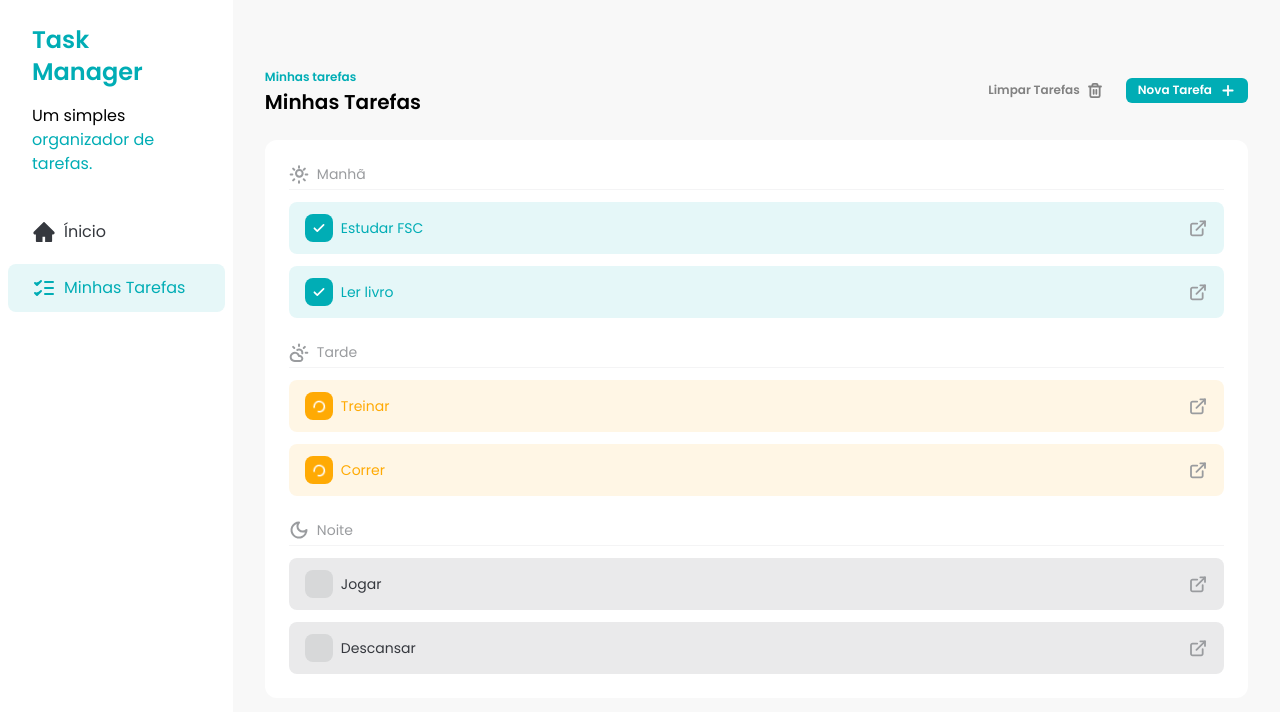
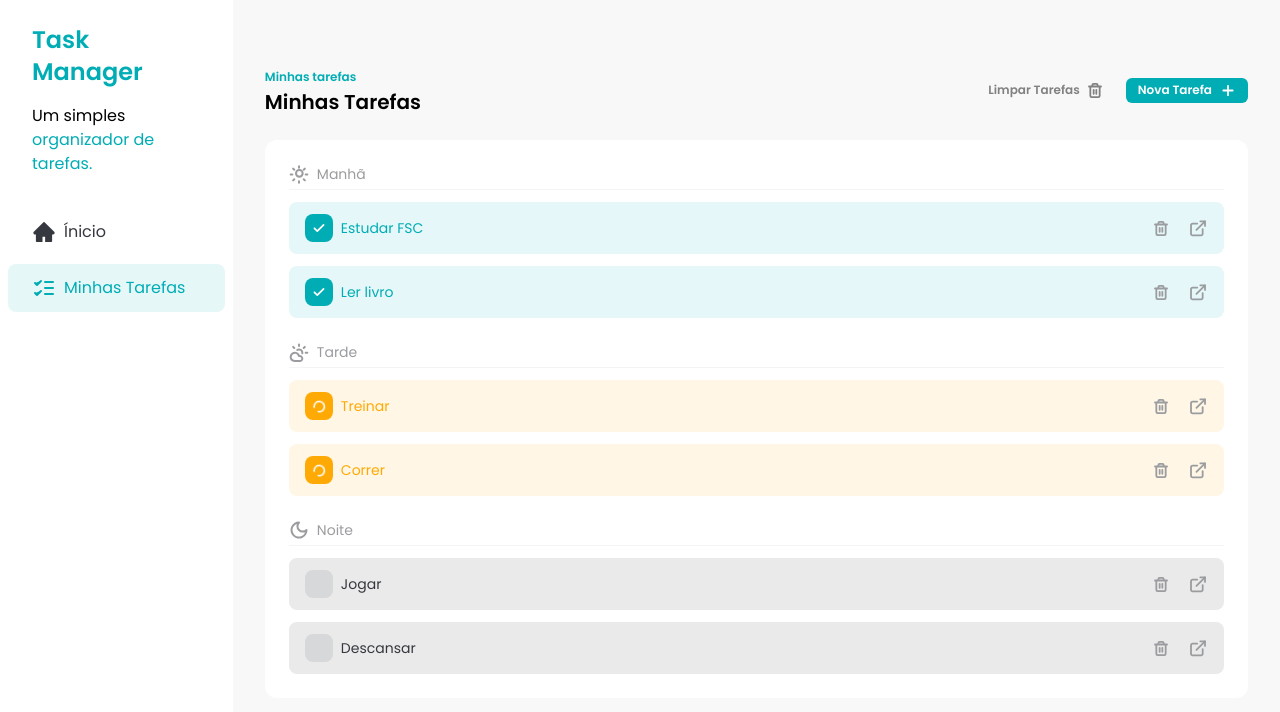
Before and after one commit to andressouza25/fsc-task-frontend, a React (Vite) app: page / in a window 1280 px wide. Shown: the top 712 px of the page. Built offline with nearby package versions, Linux system fonts and the light colour scheme.

Commit message:
feat: ensure task can be deleted

```diff
--- a/src/components/Button.jsx
+++ b/src/components/Button.jsx
@@ -1,4 +1,4 @@
-const Button = ({ children, variant = 'primary' }) => {
+const Button = ({ children, variant = 'primary', ...rest }) => {
   const getVariantClasses = () => {
     if (variant === 'primary') {
       return 'bg-[#00ADB5] text-white'
@@ -12,6 +12,7 @@ const Button = ({ children, variant = 'primary' }) => {
   return (
     <button
       className={`flex items-center gap-2 rounded-md px-3 py-1 text-xs font-semibold transition hover:opacity-80 ${getVariantClasses()} `}
+      {...rest}
     >
       {children}
     </button>
--- a/src/components/TaskItem.jsx
+++ b/src/components/TaskItem.jsx
@@ -1,8 +1,10 @@
 import CheckIcon from '../assets/icons/check.svg?react'
 import LoaderIcon from '../assets/icons/loader.svg?react'
 import DetailsIcon from '../assets/icons/details.svg?react'
+import TrashIcon from '../assets/icons/trash.svg?react'
+import Button from './Button'
 
-const TaskItem = ({ task, handleTaskCheckboxClick }) => {
+const TaskItem = ({ task, handleCheckboxClick, handleDeleteClick }) => {
   const getStatusClasses = () => {
     switch (task.status) {
       case 'done':
@@ -37,7 +39,7 @@ const TaskItem = ({ task, handleTaskCheckboxClick }) => {
             type="checkbox"
             checked={task.status === 'done'}
             className="absolute h-full w-full cursor-pointer opacity-0"
-            onChange={() => handleTaskCheckboxClick(task.id)}
+            onChange={() => handleCheckboxClick(task.id)}
           />
 
           {task.status === 'done' && <CheckIcon />}
@@ -49,13 +51,17 @@ const TaskItem = ({ task, handleTaskCheckboxClick }) => {
         {task.title}
       </div>
 
-      <button
-        type="button"
-        className="transition hover:opacity-75"
-        aria-label="Ver detalhes da tarefa"
-      >
-        <DetailsIcon />
-      </button>
+      <div className="flex items-center gap-2">
+        <Button variant="ghost">
+          <TrashIcon
+            className="text-[#9A9C9F]"
+            onClick={() => handleDeleteClick(task.id)}
+          />
+        </Button>
+        <a href="#" className="transation hover:opacity-75">
+          <DetailsIcon />
+        </a>
+      </div>
     </div>
   )
 }
--- a/src/components/Tasks.jsx
+++ b/src/components/Tasks.jsx
@@ -35,6 +35,11 @@ const Tasks = () => {
     setTasks(newTasks)
   }
 
+  const handleTaskDeleteClick = (taskId) => {
+    const newTasks = tasks.filter((task) => task.id !== taskId)
+    setTasks(newTasks)
+  }
+
   return (
     <div className="w-full space-y-6 px-8 py-16">
       {/* { BOTOES} */}
@@ -66,7 +71,8 @@ const Tasks = () => {
             <TaskItem
               key={task.id}
               task={task}
-              handleTaskCheckboxClick={handleTaskCheckboxClick}
+              handleCheckboxClick={handleTaskCheckboxClick}
+              handleDeleteClick={handleTaskDeleteClick}
             />
           ))}
         </div>
@@ -77,7 +83,8 @@ const Tasks = () => {
             <TaskItem
               key={task.id}
               task={task}
-              handleTaskCheckboxClick={handleTaskCheckboxClick}
+              handleCheckboxClick={handleTaskCheckboxClick}
+              handleDeleteClick={handleTaskDeleteClick}
             />
           ))}
         </div>
@@ -88,7 +95,8 @@ const Tasks = () => {
             <TaskItem
               key={task.id}
               task={task}
-              handleTaskCheckboxClick={handleTaskCheckboxClick}
+              handleCheckboxClick={handleTaskCheckboxClick}
+              handleDeleteClick={handleTaskDeleteClick}
             />
           ))}
         </div>
```
